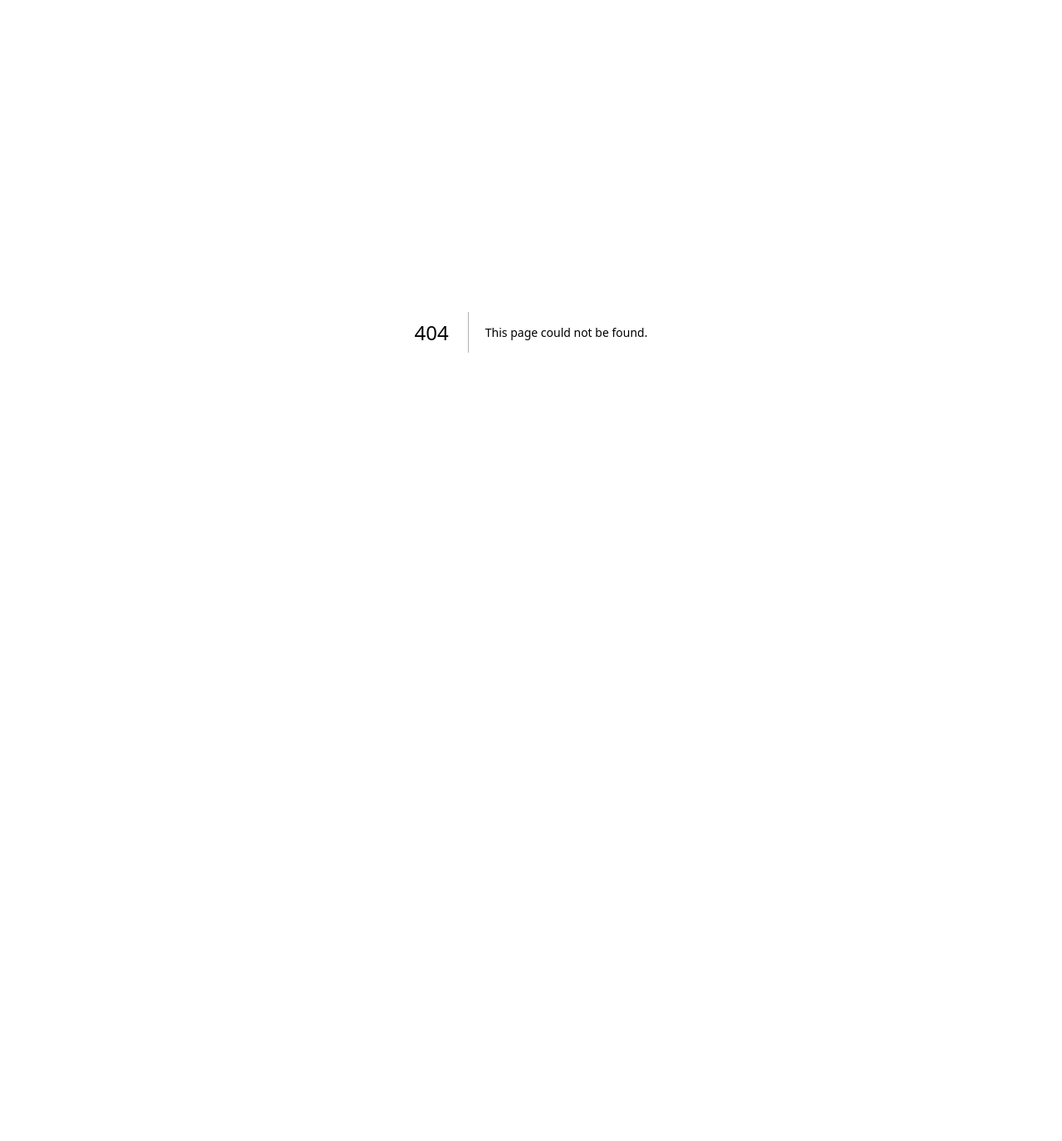
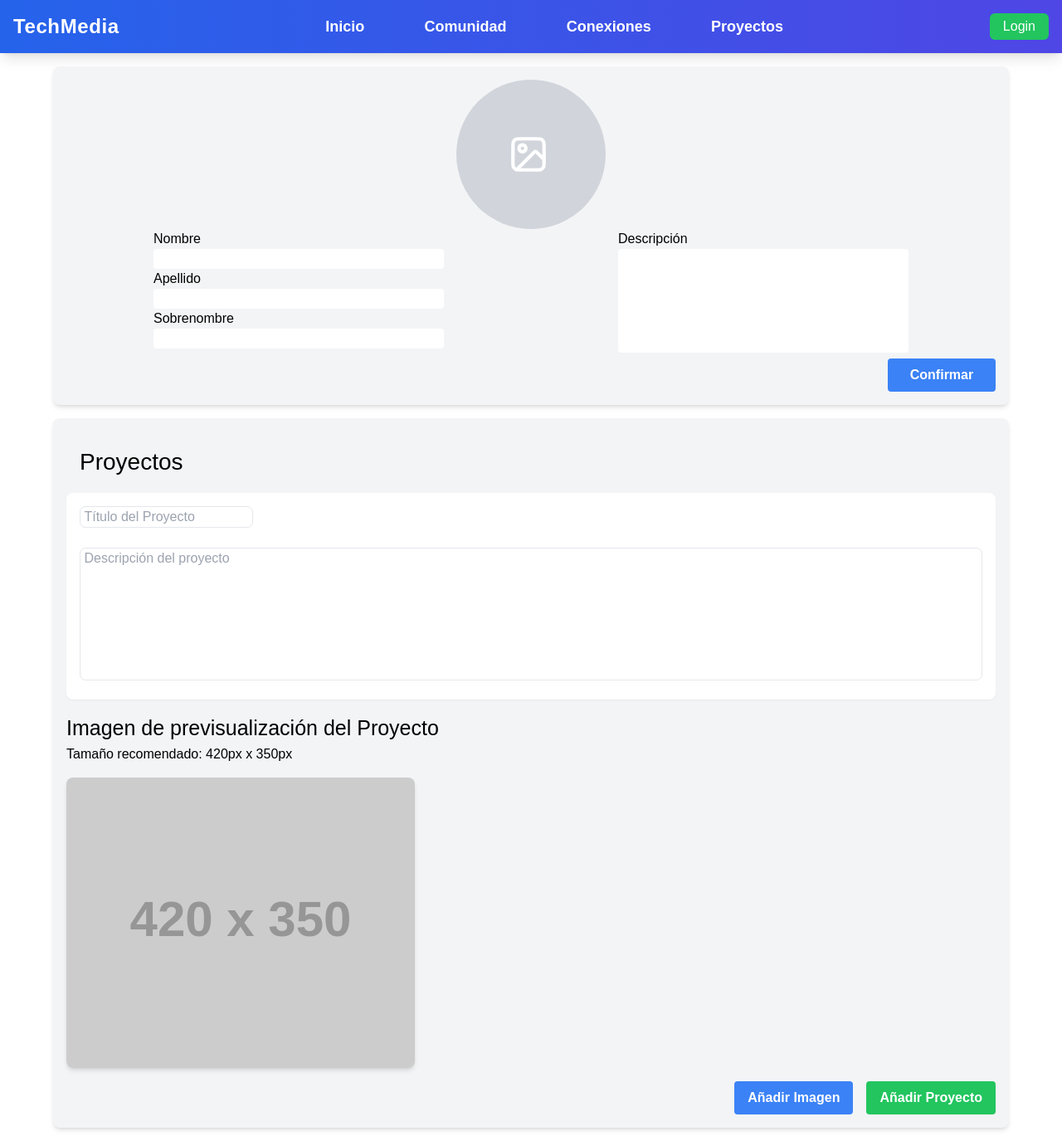
Before and after one commit to No-Country-simulation/c21-31-n-java-react, a Next.js app in the folder tech-media/: page /usuario-edit in a window 1280 px wide. Before the commit this address had no page. Shown: the whole page at 83% size. Before the commit the page ends 800 px from the top, so only its background shows below. Built offline with nearby package versions, Linux system fonts and the light colour scheme; no server answers.

Commit message:
Button seguir y dejar de seguir en barra de amigos

```diff
--- /dev/null
+++ b/tech-media/app/usuario-edit/page.jsx
@@ -0,0 +1,139 @@
+"use client";
+import { useState } from "react";
+import Nav from "@/components/nav";
+
+export default function UsuarioEdit() {
+  // Estado para manejar la imagen seleccionada
+  const [selectedImage, setSelectedImage] = useState(null);
+
+  // Función para manejar la selección de la imagen
+  const handleImageChange = (event) => {
+    const file = event.target.files[0];
+    if (file) {
+      const imageUrl = URL.createObjectURL(file);
+      setSelectedImage(imageUrl); // Guardamos la URL de la imagen en el estado
+    }
+  };
+
+  return (
+    <>
+      <Nav></Nav>
+
+      <div className="w-[90%] mx-auto p-4 mt-4 mb-4 bg-gray-100 rounded-lg shadow-md">
+        <div className="w-[180px] h-[180px] mx-auto flex justify-center items-center rounded-full bg-gray-300">
+          <div className="relative flex justify-center items-center">
+            <input
+              type="file"
+              accept="image/*"
+              onChange={handleImageChange}
+              className="hidden"
+              id="imageInput"
+            />
+            <label
+              htmlFor="imageInput"
+              className="text-white font-bold py-2 px-4 rounded cursor-pointer mr-4 mx-auto"
+            >
+              <svg
+                width="50px"
+                height="100%"
+                viewBox="0 0 24 24"
+                fill="none"
+                xmlns="http://www.w3.org/2000/svg"
+                className="relative mx-auto left-[10%]"
+              >
+                <path
+                  d="M16.2 21H6.93137C6.32555 21 6.02265 21 5.88238 20.8802C5.76068 20.7763 5.69609 20.6203 5.70865 20.4608C5.72312 20.2769 5.93731 20.0627 6.36569 19.6343L14.8686 11.1314C15.2646 10.7354 15.4627 10.5373 15.691 10.4632C15.8918 10.3979 16.1082 10.3979 16.309 10.4632C16.5373 10.5373 16.7354 10.7354 17.1314 11.1314L21 15V16.2M16.2 21C17.8802 21 18.7202 21 19.362 20.673C19.9265 20.3854 20.3854 19.9265 20.673 19.362C21 18.7202 21 17.8802 21 16.2M16.2 21H7.8C6.11984 21 5.27976 21 4.63803 20.673C4.07354 20.3854 3.6146 19.9265 3.32698 19.362C3 18.7202 3 17.8802 3 16.2V7.8C3 6.11984 3 5.27976 3.32698 4.63803C3.6146 4.07354 4.07354 3.6146 4.63803 3.32698C5.27976 3 6.11984 3 7.8 3H16.2C17.8802 3 18.7202 3 19.362 3.32698C19.9265 3.6146 20.3854 4.07354 20.673 4.63803C21 5.27976 21 6.11984 21 7.8V16.2M10.5 8.5C10.5 9.60457 9.60457 10.5 8.5 10.5C7.39543 10.5 6.5 9.60457 6.5 8.5C6.5 7.39543 7.39543 6.5 8.5 6.5C9.60457 6.5 10.5 7.39543 10.5 8.5Z"
+                  stroke="currentColor"
+                  stroke-width="2"
+                  stroke-linecap="round"
+                  stroke-linejoin="round"
+                />
+              </svg>
+            </label>
+          </div>
+        </div>
+        <div className="flex justify-around bg-white-500">
+          <div className="flex-col">
+            <h3>Nombre</h3>
+            <input
+              type="text"
+              placeholder=""
+              className="w-[350px] rounded outline-none"
+            />
+            <h3>Apellido</h3>
+            <input
+              type="text"
+              placeholder=""
+              className="w-[350px] rounded outline-none"
+            />
+            <h3>Sobrenombre</h3>
+            <input
+              type="text"
+              placeholder=""
+              className="w-[350px] rounded outline-none"
+            />
+          </div>
+          <div>
+            <h3>Descripción</h3>
+            <textarea
+              name=""
+              id=""
+              className="w-[350px] h-[125px] resize-none rounded outline-none"
+            ></textarea>
+          </div>
+        </div>
+        <div className="w-full flex justify-end">
+          <button className="w-[130px] bg-blue-500 p-2 text-white font-bold rounded hover:bg-blue-700 transition .3s">Confirmar</button>
+        </div>
+      </div>
+
+      <div className="w-[90%] mx-auto p-4 mt-4 mb-4 bg-gray-100 rounded-lg shadow-md">
+        <h1 className="text-[28px] p-4">Proyectos</h1>
+        {/* Aquí irá la lógica para mostrar múltiples proyectos */}
+        <div className="bg-white p-4 rounded-lg shadow-sm mb-4">
+          <input
+            type="text"
+            placeholder="&nbsp;Título del Proyecto"
+            className="outline-none mb-6 border rounded-[7px]"
+          />
+          <textarea
+            className="w-full h-[20vh] text-gray-500 resize-none outline-none border rounded-[7px]"
+            placeholder="&nbsp;Descripción del proyecto"
+          ></textarea>
+        </div>
+        <h1 className="text-[25px] text-left">
+          Imagen de previsualización del Proyecto
+        </h1>
+        <p>Tamaño recomendado: 420px x 350px</p>
+        <div className="flex items-center justify-start">
+          {/* Si hay una imagen seleccionada, la mostramos, de lo contrario, usamos el placeholder */}
+          <img
+            src={selectedImage || "https://placehold.co/420x350"}
+            alt="Previsualización de Imagen"
+            className="w-[420px] h-[350px] rounded-lg shadow-md mt-4"
+          />
+        </div>
+        <div className="flex justify-end items-center mt-4">
+          {/* Botón para subir la imagen */}
+          <input
+            type="file"
+            accept="image/*"
+            onChange={handleImageChange}
+            className="hidden" // Ocultamos el input de archivo y lo vinculamos con el botón
+            id="imageInput"
+          />
+          <label
+            htmlFor="imageInput"
+            className="bg-blue-500 hover:bg-blue-700 text-white font-bold py-2 px-4 rounded cursor-pointer mr-4"
+          >
+            Añadir Imagen
+          </label>
+          {/* Botón para añadir el proyecto */}
+          <button className="bg-green-500 hover:bg-green-700 text-white font-bold py-2 px-4 rounded">
+            Añadir Proyecto
+          </button>
+        </div>
+      </div>
+    </>
+  );
+}
--- a/tech-media/app/usuario-edit/usuario-edit.jsx
+++ /dev/null
@@ -1,28 +0,0 @@
-export default function UsuarioEdit() {
-  return (
-    <>
-      <div className="mt-4">
-        {/* Aquí irá la lógica para mostrar múltiples proyectos */}
-        <div className="bg-white p-4 rounded-lg shadow-sm mb-4">
-          <input
-            type="text"
-            placeholder="&nbsp;Título del Proyecto"
-            className="outline-none mb-6 border border-gray-500 rounded-[7px]"
-          />
-          <textarea
-            className="w-full h-[20vh] text-gray-500 resize-none outline-none border border-gray-500 rounded-[7px]"
-            placeholder="&nbsp;Descripción del proyecto"
-          ></textarea>
-        </div>
-        <div className="flex justify-end">
-          <button className="bg-blue-500 hover:bg-blue-700 text-white font-bold py-2 px-4 rounded mr-2">
-            Editar Proyecto
-          </button>
-          <button className="bg-green-500 hover:bg-green-700 text-white font-bold py-2 px-4 rounded">
-            Añadir Proyecto
-          </button>
-        </div>
-      </div>
-    </>
-  );
-}
--- a/tech-media/app/usuario/page.jsx
+++ b/tech-media/app/usuario/page.jsx
@@ -20,7 +20,7 @@ export default function Usuario() {
               className="w-32 h-32 rounded-full mr-4"
             />
             <div className="">
-              <h1 className="text-2xl font-bold">
+              <h1 className="text-[30px] font-bold">
                 {user?.name || "Nombre del Usuario"}
               </h1>
               <h2 className="text-gray-600 text-xl font-bold">
@@ -37,16 +37,16 @@ export default function Usuario() {
           </div>
           <div className="w-full flex items-center justify-end">
             <button className="bg-blue-500 hover:bg-blue-700 text-white font-bold py-2 px-4 rounded">
-              Editar Perfil
+              <Link href="/usuario-edit">Editar Perfil</Link>
             </button>
           </div>
         </div>
       </div>
 
       <div className="w-[95%] mx-auto bg-gray-100 p-2 rounded-lg shadow-md mt-8">
-        <h2 className="text-xl font-bold mt-8">Proyectos</h2>
+        <h2 className="text-[28px] font-bold mt-8">Proyectos</h2>
         <div className="mt-4">
-          <h3 className="text-lg font-bold">Título del Proyecto</h3>
+          <h2 className="text-[22px] font-bold">Título del Proyecto</h2>
           <div className="w-full flex items-start">
             <img
               src="https://via.placeholder.com/400x200"
@@ -79,7 +79,7 @@ export default function Usuario() {
       </div>
 
       <div className="w-[95%] mx-auto bg-gray-100 p-2 rounded-lg shadow-md mt-8 mb-8">
-        <h2 className="text-xl font-bold mt-8">Sobre Mí</h2>
+        <h2 className="text-[28px] font-bold mt-8 mb-4">Sobre Mí</h2>
         <div className="bg-white p-4 rounded-lg shadow-sm mb-4">
           <p className="text-gray-500">
             Describete, explica a que te dedicas y que sabes hacer: Lorem ipsum,
--- a/tech-media/components/barra-amigos.jsx
+++ b/tech-media/components/barra-amigos.jsx
@@ -1,7 +1,21 @@
+import { useState } from "react";
+
 export default function BarraAmigos({ amigos }) {
+  // Estado para cada botón de seguir/dejar de seguir
+  const [siguiendo, setSiguiendo] = useState(
+    amigos.slice(0, 4).map(() => false) // Inicializamos el estado con "false" para cada amigo
+  );
+
+  // Función para manejar el clic del botón
+  const manejarSeguir = (index) => {
+    // Alterna el estado de seguir/dejar de seguir
+    setSiguiendo((prevState) =>
+      prevState.map((estado, i) => (i === index ? !estado : estado))
+    );
+  };
+
   return (
     <div className="flex">
-      {/* Sidebar - Sugerencias de amigos */}
       <div className="w-4/4 bg-gray-200 p-5 rounded-md">
         <h3 className="font-bold">Sugerencias de amigos</h3>
         <div className="mt-4 space-y-4">
@@ -19,8 +33,13 @@ export default function BarraAmigos({ amigos }) {
                   <p className="text-xs text-gray-500">{amigo.rol}</p>
                 </div>
               </div>
-              <button className="bg-blue-500 text-white px-4 py-1 rounded-md m-2">
-                Seguir
+              <button
+                className={`${
+                  siguiendo[index] ? "bg-red-500" : "bg-blue-500"
+                } text-white p-4 py-1 rounded-md m-2`}
+                onClick={() => manejarSeguir(index)}
+              >
+                {siguiendo[index] ? "Cancelar" : "Seguir"}
               </button>
             </div>
           ))}
```
Also changed, not shown: tech-media/app/conexiones/conexiones.css (deleted).
